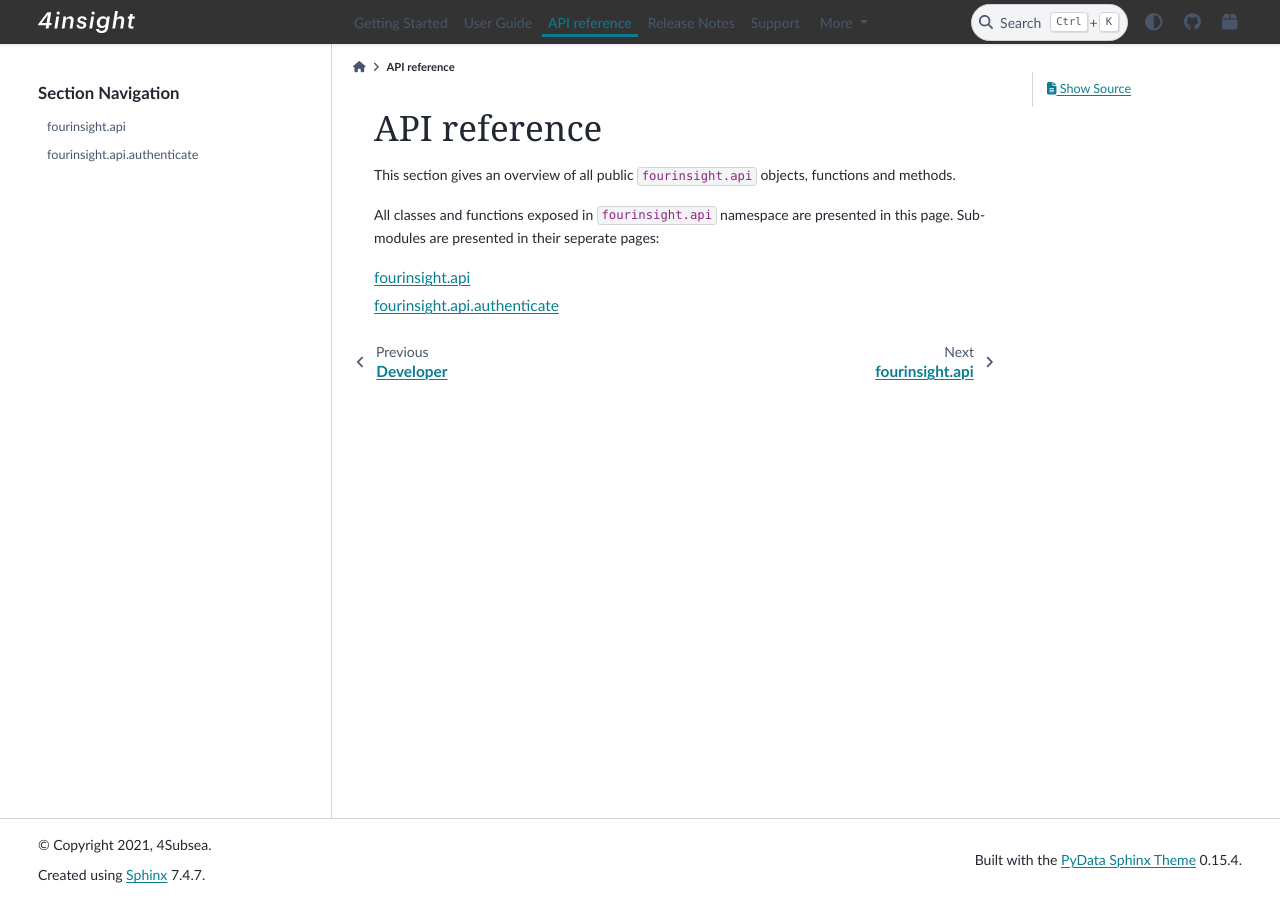
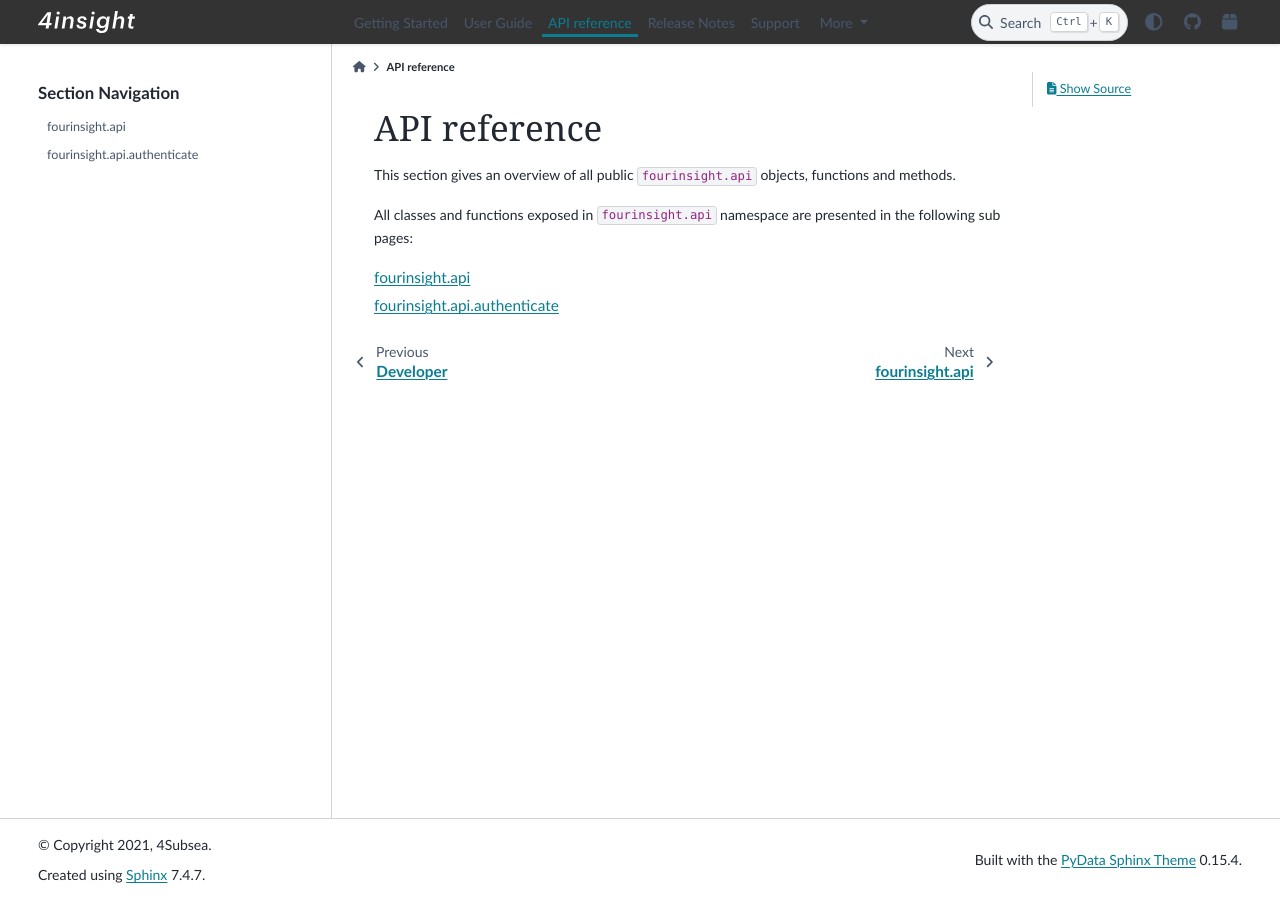
Before and after one commit to 4Subsea/fourinsight-api-python, a Sphinx documentation site: the page built from docs/api_ref/index.rst, in a window 1280 px wide. Built offline with Sphinx 7.4.7 and the PyData theme 0.15.4, drawn with Linux system fonts in a browser that asks for light colours.

Commit message:
update docs/api_ref/index.rst

```diff
--- a/docs/api_ref/index.rst
+++ b/docs/api_ref/index.rst
@@ -2,8 +2,8 @@ API reference
 =============
 This section gives an overview of all public ``fourinsight.api`` objects, functions and methods.
 
-All classes and functions exposed in ``fourinsight.api`` namespace are presented in this page.
-Sub-modules are presented in their seperate pages:
+All classes and functions exposed in ``fourinsight.api`` namespace are presented in the
+following sub pages:
 
 .. toctree::
    :maxdepth: 1
```
